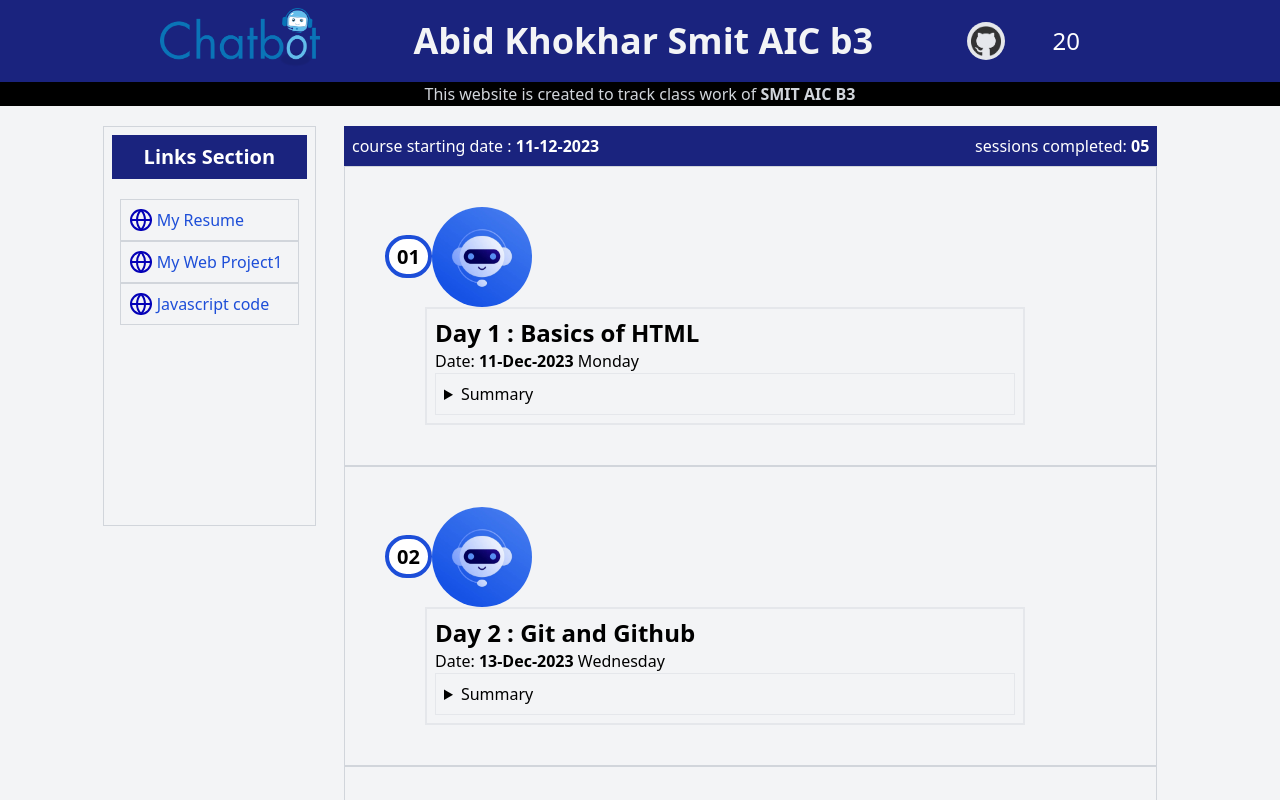
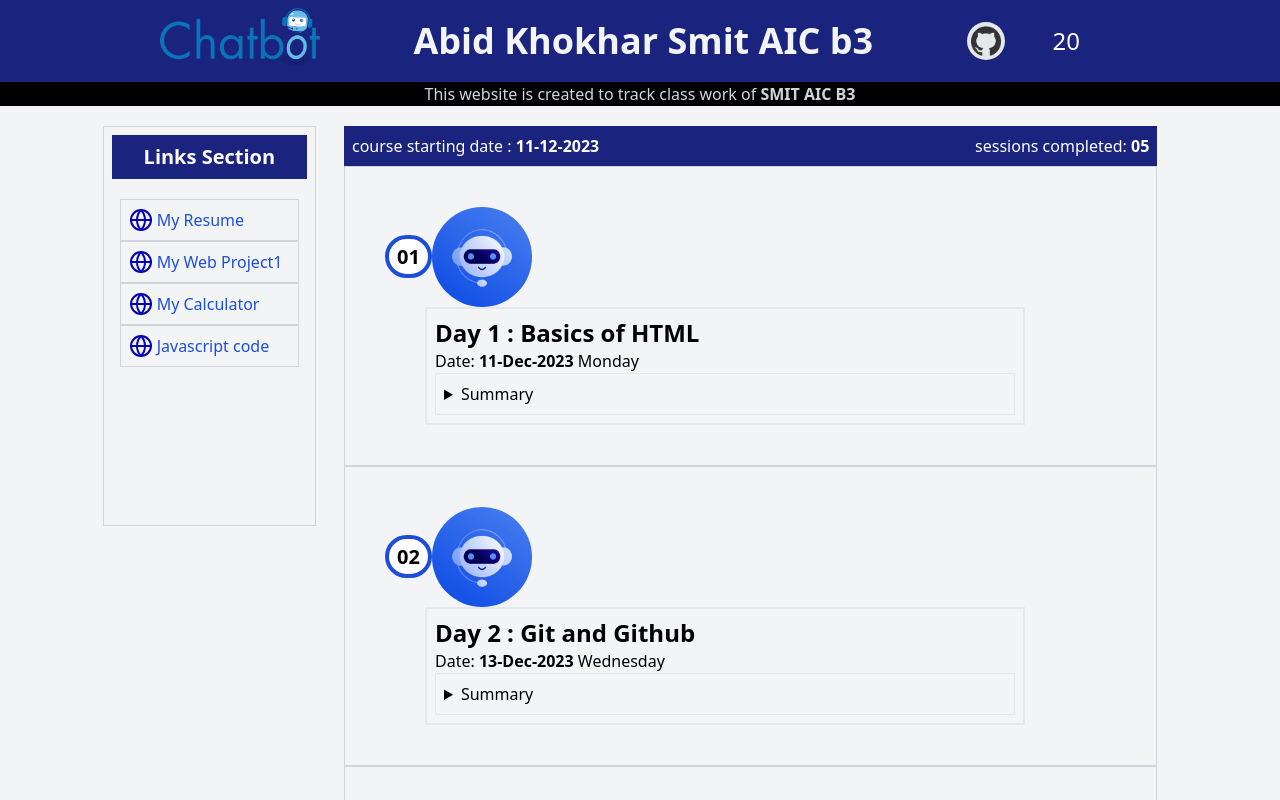
Before and after one commit to abidkk/smit_ai_chatbot_b3, a plain HTML site: page index.html in a window 1280 px wide. Shown: the top 800 px of the page. Drawn offline with nearby package versions, Linux system fonts and the light colour scheme; files whose address does not match are found by name.

Commit message:
calculator link added

```diff
--- a/index.html
+++ b/index.html
@@ -66,6 +66,20 @@
                 </ul>
             </div>
             <!--  -->
+
+                        <!-- project 3 -->
+                        <div>
+                            <ul>
+                                <li class=" px-2">
+                                    <a href="./projects//calculator//index.html" target="_blank"
+                                        class="flex gap-1 text-blue-700 border border-gray-300 hover:shadow-lg duration-500 p-2">
+                                        <span> <img src="./public/globe.svg" alt=""></span>
+                                        <span>My Calculator</span>
+                                    </a>
+                                </li>
+                            </ul>
+                        </div>
+                        <!--  -->
 
 
             <!-- Javascript code -->
```
